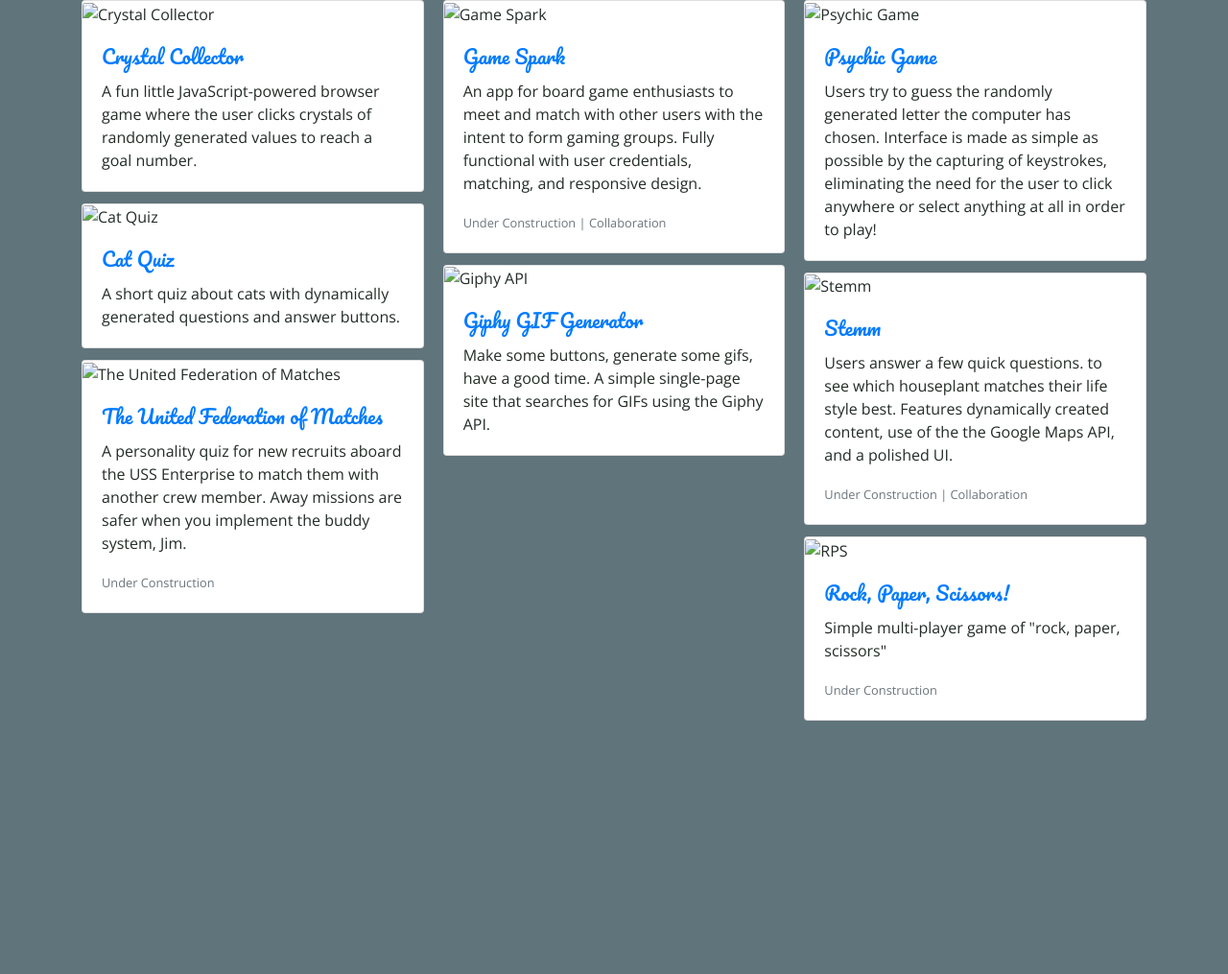
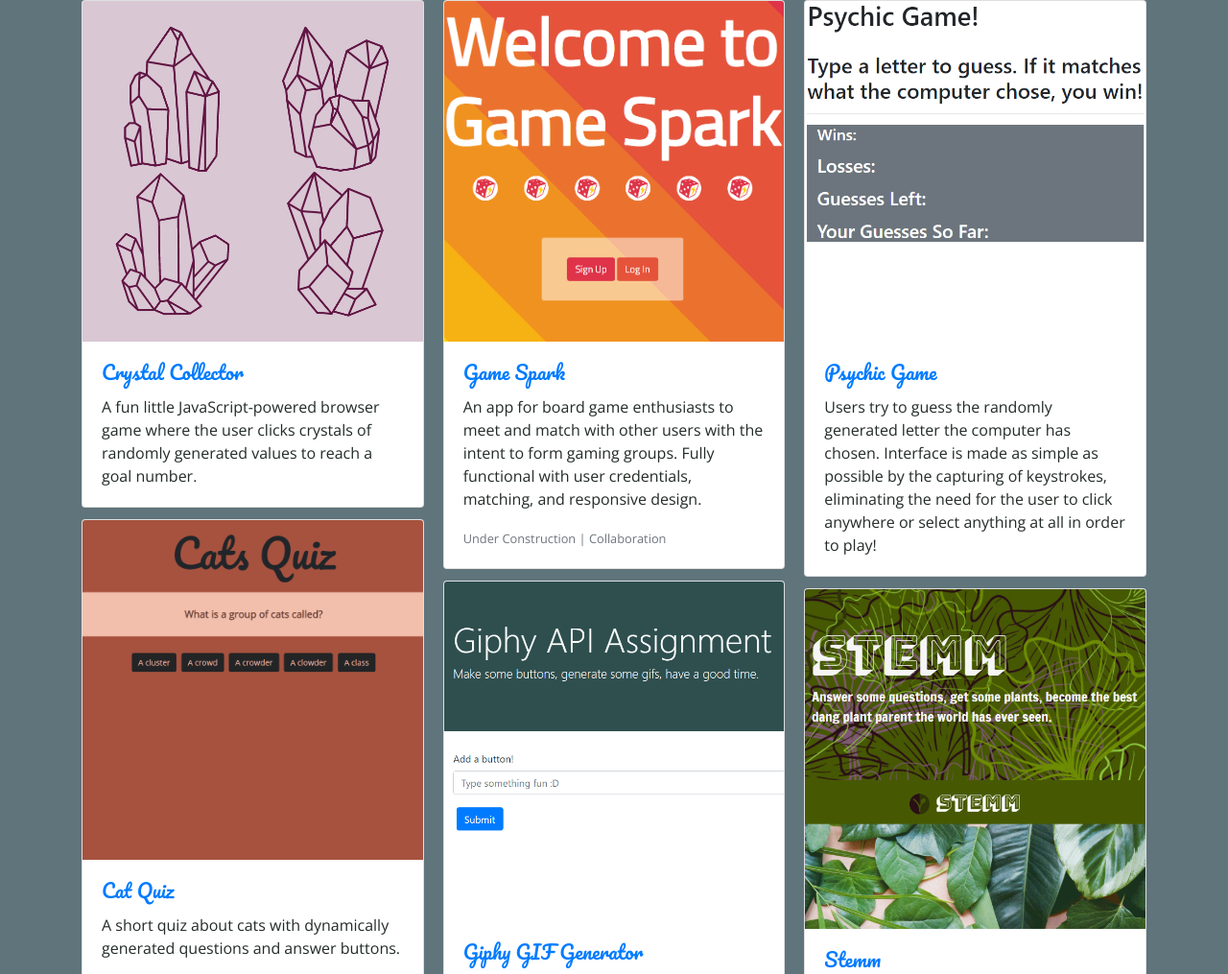
Before and after one commit to shannon-burke/final-ish-portfolio, a plain HTML site: page codeGallery.html in a window 1280 px wide. Shown: the top 1015 px of the page at 96% size. Before the commit the page ends 800 px from the top, so only its background shows below. Drawn offline with nearby package versions, Linux system fonts and the light colour scheme; the site is published under a folder, as on GitHub Pages, so addresses that start at the root find nothing; a script that the page names is missing.

Commit message:
actually fixed the images!

```diff
--- a/codeGallery.html
+++ b/codeGallery.html
@@ -20,7 +20,7 @@
     <div class="container">
         <div class="card-columns">
             <div class="card">
-                <img src="/images/crystal-collector.PNG" class="card-img-top" alt="Crystal Collector">
+                <img src="./images/crystal-collector.PNG" class="card-img-top" alt="Crystal Collector">
                 <div class="card-body">
                     <a href="https://shannon-burke.github.io/Crystal-Collector/">
                         <h5 class="card-title">Crystal Collector</h5>
@@ -30,7 +30,7 @@
                 </div>
             </div>
             <div class="card">
-                <img src="/images/cat-quiz.PNG" class="card-img-top" alt="Cat Quiz">
+                <img src="./images/cat-quiz.PNG" class="card-img-top" alt="Cat Quiz">
                 <div class="card-body">
                     <a href="https://shannon-burke.github.io/Trivia-Game/">
                         <h5 class="card-title">Cat Quiz</h5>
@@ -40,7 +40,7 @@
                 </div>
             </div>
             <div class="card">
-                <img src="/images/friend-finder.PNG" class="card-img-top" alt="The United Federation of Matches">
+                <img src="./images/friend-finder.PNG" class="card-img-top" alt="The United Federation of Matches">
                 <div class="card-body">
                     <a href="http://united-federation-of-matches.herokuapp.com/">
                         <h5 class="card-title">The United Federation of Matches</h5>
@@ -51,7 +51,7 @@
                 </div>
             </div>
             <div class="card">
-                <img src="/images/game-spark.PNG" class="card-img-top" alt="Game Spark">
+                <img src="./images/game-spark.PNG" class="card-img-top" alt="Game Spark">
                 <div class="card-body">
                     <a href="https://amazing-people.herokuapp.com/">
                         <h5 class="card-title">Game Spark</h5>
@@ -63,7 +63,7 @@
                 </div>
             </div>
             <div class="card">
-                <img src="/images/giphy.PNG" class="card-img-top" alt="Giphy API">
+                <img src="./images/giphy.PNG" class="card-img-top" alt="Giphy API">
                 <div class="card-body">
                     <a href="https://shannon-burke.github.io/giphy-api-assignment/">
                         <h5 class="card-title">Giphy GIF Generator</h5>
@@ -73,7 +73,7 @@
                 </div>
             </div>
             <div class="card">
-                <img src="/images/psychic-game.PNG" class="card-img-top" alt="Psychic Game">
+                <img src="./images/psychic-game.PNG" class="card-img-top" alt="Psychic Game">
                 <div class="card-body">
                     <a href="https://shannon-burke.github.io/Psychic-Game/">
                         <h5 class="card-title">Psychic Game</h5>
@@ -84,7 +84,7 @@
                 </div>
             </div>
             <div class="card">
-                <img src="/images/stemm.PNG" class="card-img-top" alt="Stemm">
+                <img src="./images/stemm.PNG" class="card-img-top" alt="Stemm">
                 <div class="card-body">
                     <a href="https://shannon-burke.github.io/Project-1">
                         <h5 class="card-title">Stemm</h5>
@@ -96,7 +96,7 @@
                 </div>
             </div>
             <div class="card">
-                <img src="/images/RPS.PNG" class="card-img-top" alt="RPS">
+                <img src="./images/RPS.PNG" class="card-img-top" alt="RPS">
                 <div class="card-body">
                     <a href="https://shannon-burke.github.io/rps-multiplayer">
                         <h5 class="card-title">Rock, Paper, Scissors!</h5>
```
